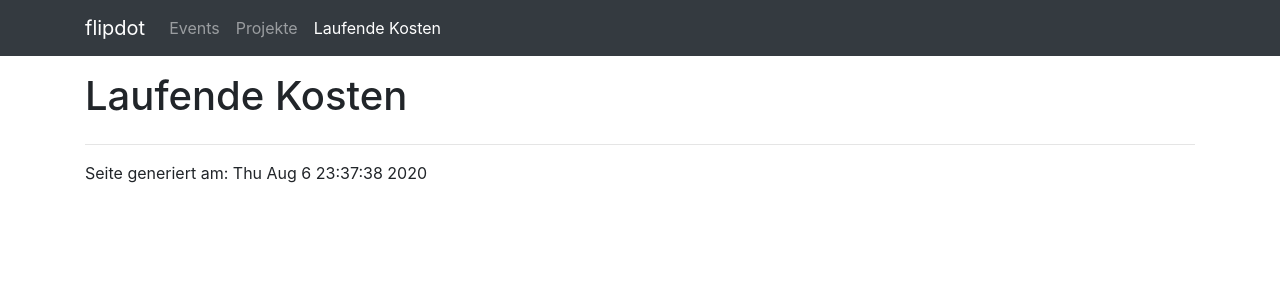
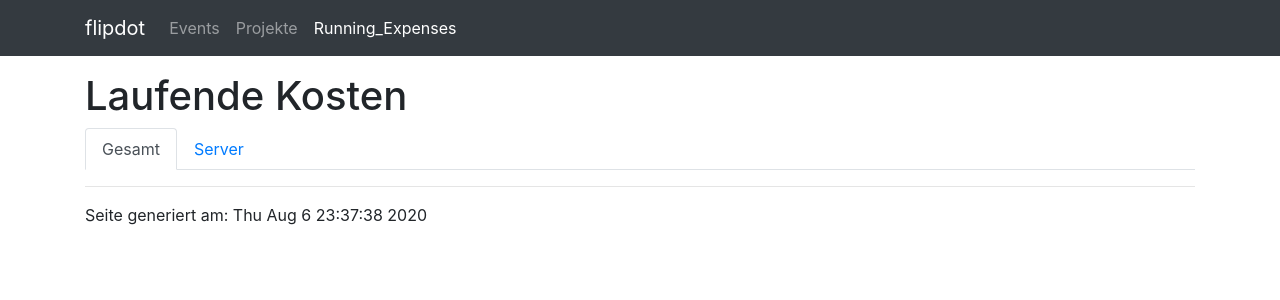
Before and after one commit to flipdot/transparenz-reports, a Flask app: page /betriebskosten/ in a window 1280 px wide. Shown: the top 300 px of the page. Run offline with Flask 2, Linux system fonts and the light colour scheme; some libraries are stand-ins or nearby versions.

Commit message:
Plot hcloud costs

```diff
--- a/src/sections/running_expenses.py
+++ b/src/sections/running_expenses.py
@@ -1,8 +1,46 @@
-from flask import Blueprint, render_template
+from flask import Blueprint, render_template, abort, jsonify
+import pandas as pd
+from pathlib import Path
 
-bp = Blueprint('laufende kosten', __name__, url_prefix='/betriebskosten', template_folder='templates')
+bp = Blueprint('running_expenses', __name__, url_prefix='/betriebskosten', template_folder='templates')
 
 
 @bp.route('/')
 def index():
-    return render_template('running_expenses/index.html')
+    categories = {
+        'hcloud': 'Server'
+    }
+    return render_template('running_expenses/index.html', categories=categories)
+
+
+@bp.route('/data/<category>.json')
+def category_data(category):
+    if category == 'hcloud':
+        costs = get_costs_hcloud()
+        return jsonify(costs)
+    elif category == 'total':
+        return jsonify([{
+            'x': [0, 1, 2, 3, 4, 5],
+            'y': [3, 3, 3, 1, 8, 5],
+            'name': 'tot',
+            'type': 'scatter',
+        }])
+    abort(404)
+
+
+def get_costs_hcloud():
+    path = Path('data/running_expenses/hcloud/')
+    projects = {}
+    for csv_path in sorted(path.glob('*.csv')):
+        data = pd.read_csv(csv_path)
+        for name, group in data.groupby('project'):
+            if not name in projects:
+                projects[name] = {'x': [], 'y': [], 'type': 'scatter', 'name': name, 'stackgroup': 'one'}
+            p = projects[name]
+            group = group.sort_values('day_to')
+            if not (group['day_to'].any() == group['day_to']).all():
+                abort(500, 'Some day_to are not equal')
+            p['x'].append(group['day_to'].any())
+            p['y'].append(group['price_netto'].sum() * 1.19)
+
+    return list(projects.values())
--- a/src/sections/templates/running_expenses/index.html
+++ b/src/sections/templates/running_expenses/index.html
@@ -4,6 +4,22 @@
     <div class="row">
         <div class="col">
             <h1>Laufende Kosten</h1>
+            <ul class="nav nav-tabs" id="graph-nav">
+                <li class="nav-item">
+                    <a class="nav-link active" href="{{ url_for('running_expenses.category_data', category='total') }}">Gesamt</a>
+                </li>
+                {% for k, v in categories.items() %}
+                    <li class="nav-item">
+                        <a class="nav-link" href="{{ url_for('running_expenses.category_data', category=k) }}">{{ v }}</a>
+                    </li>
+                {% endfor %}
+            </ul>
+            <div id="expensesGraph"></div>
         </div>
     </div>
 {% endblock %}
+
+{% block scripts %}
+    <script src="{{ url_for('static', filename='js/plotly-latest.min.js') }}"></script>
+    <script src="{{ url_for('static', filename='js/expenses_graph.js') }}"></script>
+{% endblock %}
--- /dev/null
+++ b/src/static/js/expenses_graph.js
@@ -0,0 +1,45 @@
+let graphDiv = document.getElementById("expensesGraph")
+let nav = document.getElementById("graph-nav")
+let navLinks = nav.getElementsByClassName('nav-link')
+let layout = {
+    font: {size: 14},
+    xaxis: {
+        type: 'date'
+    },
+    yaxis: {
+        ticksuffix: '€'
+    }
+};
+
+for (let navLink of navLinks) {
+    navLink.onclick = e => {
+        for (let n of navLinks) {
+            n.classList.remove("active")
+        }
+        e.target.classList.add("active")
+        fetch(e.target.href)
+            .then(res => res.json())
+            .then(json => Plotly.react(graphDiv, json, layout))
+        e.preventDefault()
+    }
+}
+
+var trae1 = {
+    x: [1, 2, 3, 4],
+    y: [10, 15, 13, 17],
+    type: 'scatter',
+    name: 'things'
+};
+
+var trace2 = {
+    x: [1, 2, 3, 4],
+    y: [16, 5, 11, 9],
+    type: 'scatter'
+};
+
+var data = [trae1, trace2];
+
+
+var config = {responsive: true}
+
+Plotly.newPlot(graphDiv, data, layout, config);
```
Also changed, not shown: 2 other files.
